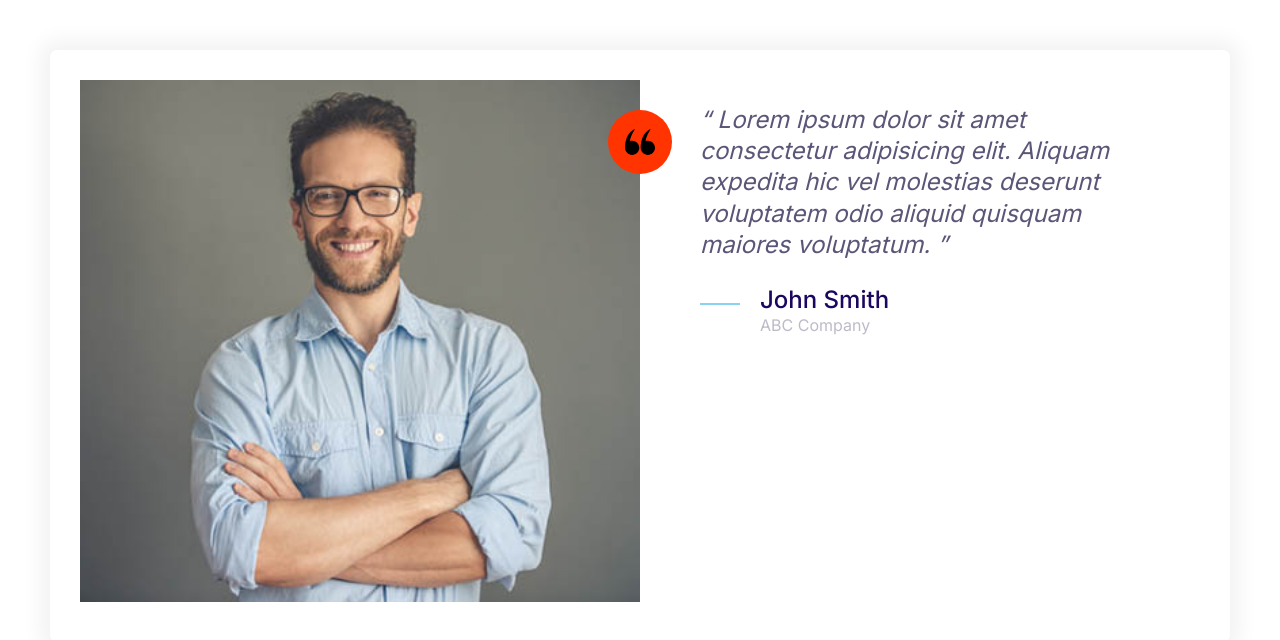
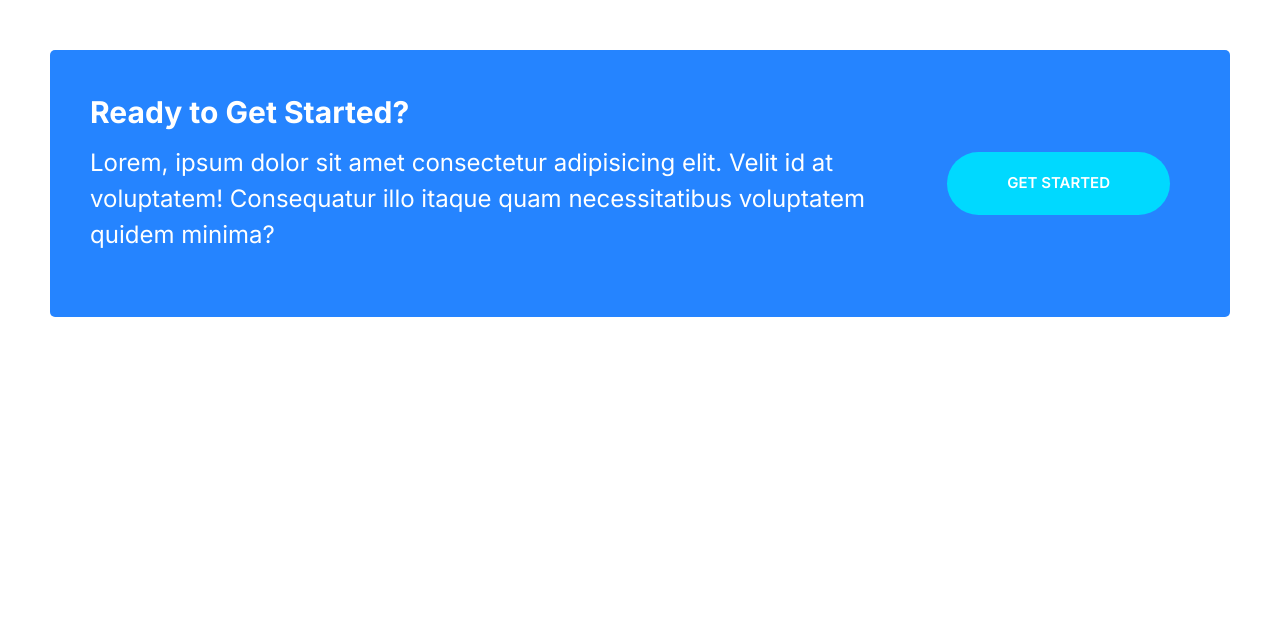
Before and after one commit to SpaceCatNugget/Sonify, a plain HTML site: page index.html in a window 1280 px wide. Drawn offline with Linux system fonts and the light colour scheme.

Commit message:
Defined callouts.

```diff
--- a/css/styles.css
+++ b/css/styles.css
@@ -517,3 +517,44 @@ a {
         margin-left: 6rem;
     }
 }
+
+/* Callouts */
+.callout {
+    padding: 4rem;
+    border-radius: 5px;
+}
+
+.callout--primary {
+    background: var(--color-primary);
+    color: #fff;
+}
+
+.callout__heading {
+    color: #fff;
+    margin-top: 0;
+    font-size: 3rem;
+}
+
+.callout .btn {
+    align-self: center;
+    justify-self: center;
+}
+
+.callout__content {
+    text-align: center;
+}
+
+@media screen and (min-width: 768px) {
+    .callout .grid--1x2 {
+        grid-template-columns: 1fr auto;
+    }
+
+    .callout__content {
+        text-align: left;
+    }
+
+    .callout .btn {
+        justify-self: start;
+        margin: 0 2rem;
+    }
+}
--- a/index.html
+++ b/index.html
@@ -14,36 +14,17 @@
     />
   </head>
   <body style="padding: 5rem">
-    <div class="card testimonial">
+    <div class="callout callout--primary">
       <div class="grid grid--1x2">
-        <div class="testimonial__image">
-          <img src="/images/testimonial.jpg" alt="A happy, smilimg customer" />
-          <span class="icon-container icon-container--accent">
-            <svg class="icon icon--small icon--white">
-              <use xlink:href="images/icon-sprite.svg#quotes"></use>
-            </svg>
-          </span>
+        <div class="callout__content">
+          <h2 class="callout__heading">Ready to Get Started?</h2>
+          <p>
+            Lorem, ipsum dolor sit amet consectetur adipisicing elit. Velit id
+            at voluptatem! Consequatur illo itaque quam necessitatibus
+            voluptatem quidem minima?
+          </p>
         </div>
-        <blockquote class="quote">
-          <p class="quote__text">
-            Lorem ipsum dolor sit amet consectetur adipisicing elit. Aliquam
-            expedita hic vel molestias deserunt voluptatem odio aliquid quisquam
-            maiores voluptatum.
-          </p>
-          <footer>
-            <div class="media">
-              <div class="media__image">
-                <svg class="icon icon--primary quote__line">
-                  <use xlink:href="images/icon-sprite.svg#line"></use>
-                </svg>
-              </div>
-              <div class="media__body">
-                <h3 class="media__title quote__author">John Smith</h3>
-                <p class="quote__company">ABC Company</p>
-              </div>
-            </div>
-          </footer>
-        </blockquote>
+        <a href="#" class="btn btn--secondary btn--stretched">Get Started</a>
       </div>
     </div>
   </body>
```
Also changed, not shown: components/callouts.html (added, +13 -0 lines).
